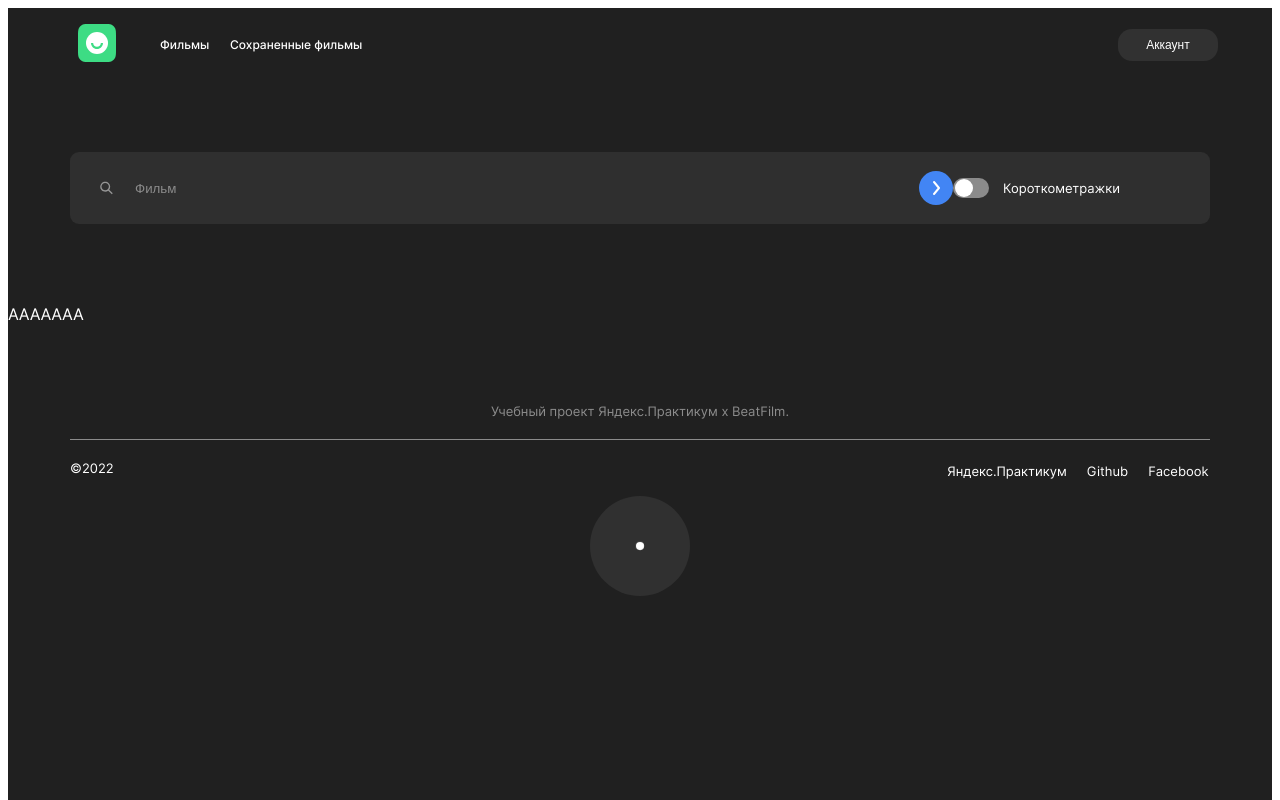
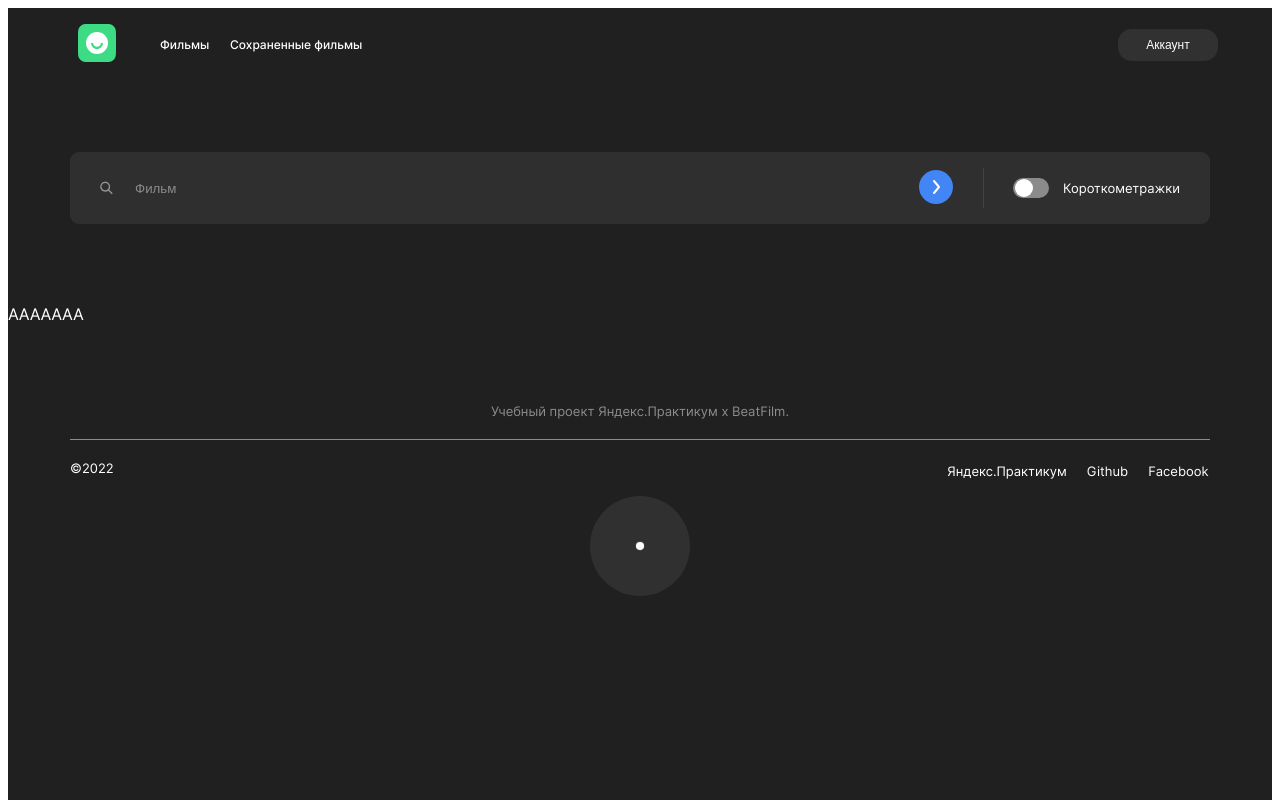
Before and after one commit to Andrey-Maystrenko/movies-explorer-frontend, a React (Create React App) app: page /movies in a window 1280 px wide. Shown: the top 800 px of the page. Built offline with nearby package versions, Linux system fonts and the light colour scheme.

Commit message:
diploma frontend search form completed

```diff
--- a/src/components/Movies/SearchForm/SearchForm.css
+++ b/src/components/Movies/SearchForm/SearchForm.css
@@ -1,27 +1,30 @@
 .search__area {
-    width        : 1140px;
-    height       : 72px;
-    margin       : 70px auto 80px;
-    display      : flex;
-    background   : #2F2F2F;
-    border-radius: 9px;
+    width          : 1140px;
+    height         : 72px;
+    margin         : 70px auto 80px;
+    display        : flex;
+    background     : #2F2F2F;
+    border-radius  : 9px;
+    justify-content: space-between;
+    align-items    : center;
 }
 
 .search__loop {
     width : 34px;
     height: 34px;
-    margin: 19px 10px 19px 19px;
+    margin: 0 10px 0 19px;
 }
 
 .search__form {
-    width  : 883px;
-    display: flex;
+    width      : 883px;
+    display    : flex;
+    align-items: center;
 }
 
 .search__input {
     width     : 740px;
     height    : 22px;
-    margin    : 25px auto 25px 0;
+    margin    : 0 auto 0 0;
     background: none;
     border    : none;
     color     : #FFFFFF;
@@ -32,9 +35,7 @@
 }
 
 .search__form-button {
-    /* width     : 80px;
-    height    : 34px; */
-    margin    : 19px 0 19px;
+    margin    : 0;
     background: 0;
     border    : 0;
     cursor    : pointer;
@@ -46,11 +47,18 @@
     height: 34px;
 }
 
+.search__separator {
+    width     : 1px;
+    height    : 40px;
+    background: #424242;
+}
+
 .switch-group {
     width          : 167px;
     display        : flex;
     justify-content: space-between;
     align-items    : center;
+    margin         : 0 30px 0 0;
 }
 
 /* The switch - the box around the slider */
--- a/src/components/Movies/SearchForm/SearchForm.js
+++ b/src/components/Movies/SearchForm/SearchForm.js
@@ -30,7 +30,7 @@ function SearchForm() {
                     <img className="search__form-button-image" alt="кнопка поиска фильма" src={search}></img>
                 </button>
             </form>
-            <div className="search__option-separator"></div>
+            <div className="search__separator"></div>
             <div className="switch-group">
                 <label class="switch">
                     <input type="checkbox" />
```
